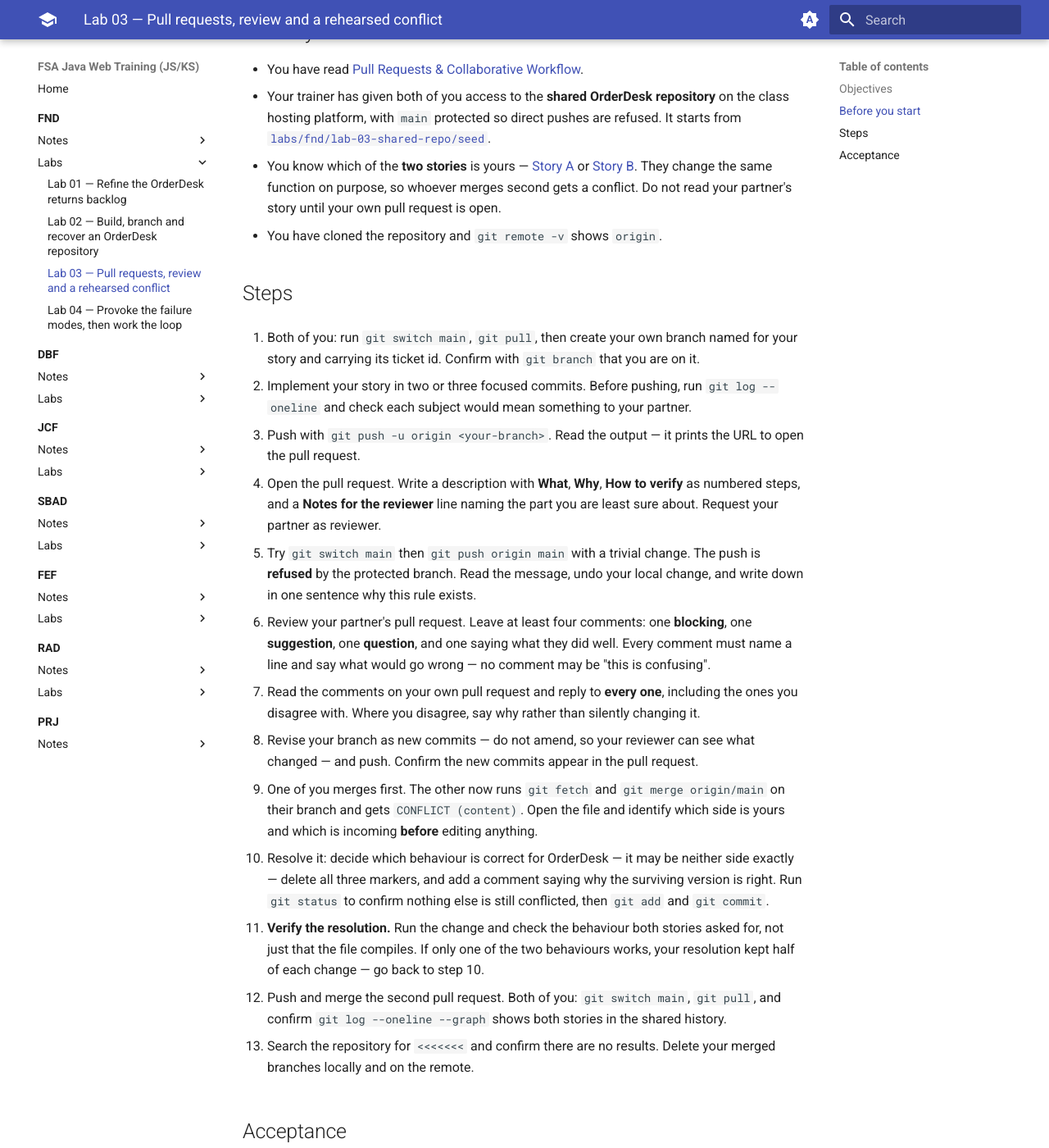
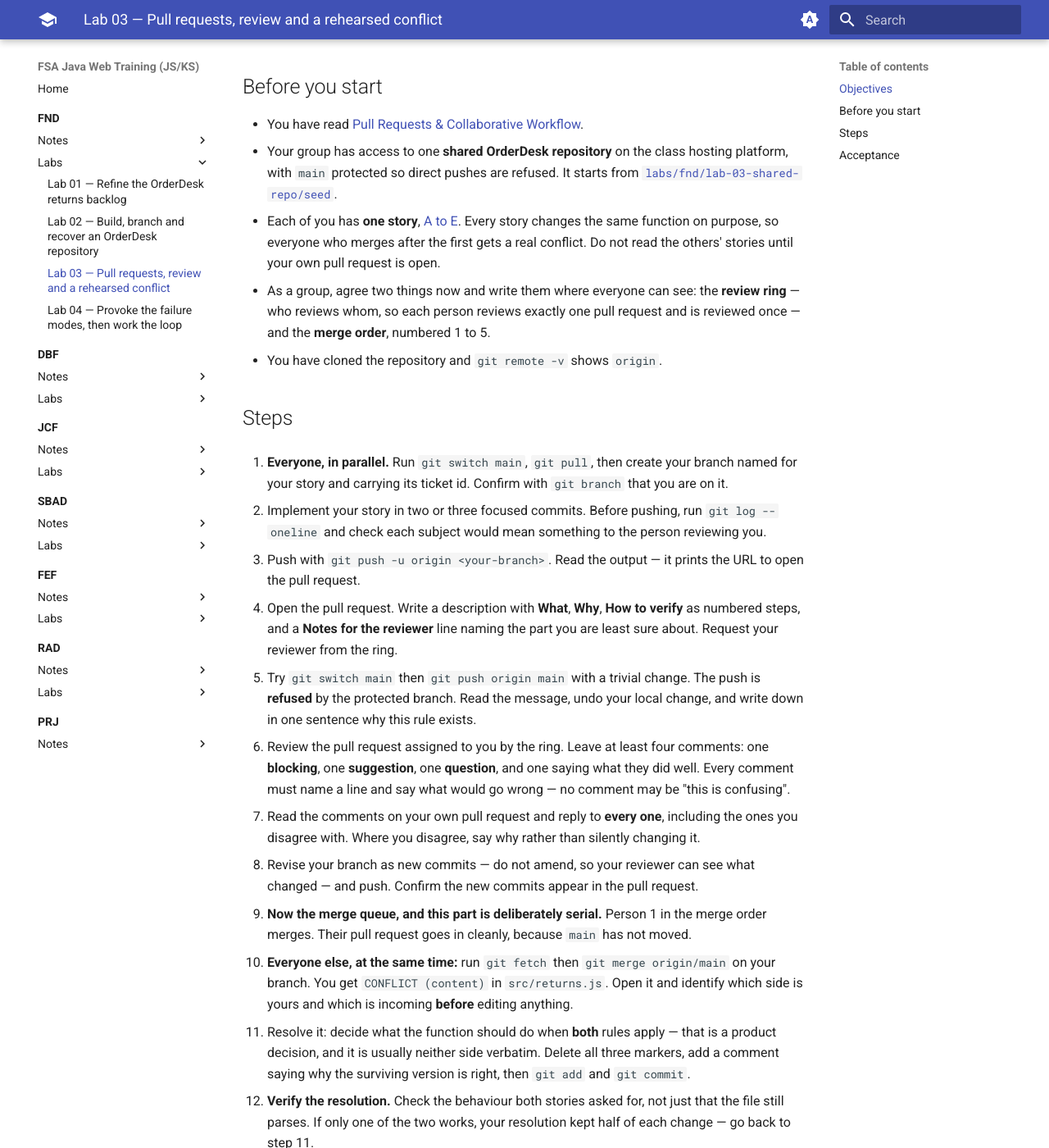
Before and after one commit to phuongbv00/fsa-fr-java-jsks, an MkDocs documentation site: the page built from docs/fnd/lab-03.md, in a window 1280 px wide and 1400 px high, scrolled down 626 px. Shown: the whole window at 82% size. Built offline with MkDocs 1.6.1 and Material for MkDocs 9.7.7, drawn with Linux system fonts in a browser that asks for light colours; some of the changed text lies outside the part shown.

Commit message:
Run the Foundations labs as groups of four or five
Lab 03 was written for pairs; it now uses one shared repository per group with
five colliding stories, a review ring so everyone reviews exactly one pull
request, and an agreed merge order. Everyone after the first merger gets a real
conflict, which is the point.

Labs 01, 02 and 04 name the group size. Lab 02 keeps its hands-on work
individual — you cannot learn 'git add -p' by watching — with the group there
to unblock and to compare histories at three checkpoints. Lab 04 gains a group
comparison step: the same prompt produces a different wrong answer for each
person, which is more useful side by side than alone.

```diff
--- a/docs/fnd/lab-03.md
+++ b/docs/fnd/lab-03.md
@@ -2,8 +2,11 @@
 
 **Duration:** 75 min
 
-You work in pairs for this lab. Both of you author a change and both of you review one, so
-neither of you spends the session only writing or only reading.
+You work in your group of four or five for this lab, against one shared repository. Everyone
+authors a change and everyone reviews one, so nobody spends the session only writing or only
+reading.
+
+Everything up to the merge queue happens **in parallel** — do not wait for each other.
 
 ## Objectives
 
@@ -18,73 +21,89 @@ By the end of this lab you will be able to:
 ## Before you start
 
 - You have read [Pull Requests & Collaborative Workflow](pull-requests-and-conflicts.md).
-- Your trainer has given both of you access to the **shared OrderDesk repository** on the
-  class hosting platform, with `main` protected so direct pushes are refused. It starts from
+- Your group has access to one **shared OrderDesk repository** on the class hosting platform,
+  with `main` protected so direct pushes are refused. It starts from
   [`labs/fnd/lab-03-shared-repo/seed`](https://github.com/phuongbv00/fsa-fr-java-jsks/tree/main/labs/fnd/lab-03-shared-repo/seed).
-- You know which of the **two stories** is yours —
-  [Story A](https://github.com/phuongbv00/fsa-fr-java-jsks/tree/main/labs/fnd/lab-03-shared-repo/stories/story-a.md) or
-  [Story B](https://github.com/phuongbv00/fsa-fr-java-jsks/tree/main/labs/fnd/lab-03-shared-repo/stories/story-b.md). They change the same function on
-  purpose, so whoever merges second gets a conflict. Do not read your partner's story until
-  your own pull request is open.
+- Each of you has **one story**, [A to E](https://github.com/phuongbv00/fsa-fr-java-jsks/tree/main/labs/fnd/lab-03-shared-repo/stories). Every story changes the same function
+  on purpose, so everyone who merges after the first gets a real conflict. Do not read the
+  others' stories until your own pull request is open.
+- As a group, agree two things now and write them where everyone can see: the **review ring**
+  — who reviews whom, so each person reviews exactly one pull request and is reviewed once —
+  and the **merge order**, numbered 1 to 5.
 - You have cloned the repository and `git remote -v` shows `origin`.
 
 ## Steps
 
-1. Both of you: run `git switch main`, `git pull`, then create your own branch named for
-   your story and carrying its ticket id. Confirm with `git branch` that you are on it.
+1. **Everyone, in parallel.** Run `git switch main`, `git pull`, then create your branch
+   named for your story and carrying its ticket id. Confirm with `git branch` that you are on it.
 
 2. Implement your story in two or three focused commits. Before pushing, run
-   `git log --oneline` and check each subject would mean something to your partner.
+   `git log --oneline` and check each subject would mean something to the person reviewing you.
 
-3. Push with `git push -u origin <your-branch>`. Read the output — it prints the URL to
-   open the pull request.
+3. Push with `git push -u origin <your-branch>`. Read the output — it prints the URL to open
+   the pull request.
 
 4. Open the pull request. Write a description with **What**, **Why**, **How to verify** as
-   numbered steps, and a **Notes for the reviewer** line naming the part you are least
-   sure about. Request your partner as reviewer.
+   numbered steps, and a **Notes for the reviewer** line naming the part you are least sure
+   about. Request your reviewer from the ring.
 
 5. Try `git switch main` then `git push origin main` with a trivial change. The push is
    **refused** by the protected branch. Read the message, undo your local change, and write
    down in one sentence why this rule exists.
 
-6. Review your partner's pull request. Leave at least four comments: one **blocking**, one
-   **suggestion**, one **question**, and one saying what they did well. Every comment must
-   name a line and say what would go wrong — no comment may be "this is confusing".
+6. Review the pull request assigned to you by the ring. Leave at least four comments: one
+   **blocking**, one **suggestion**, one **question**, and one saying what they did well. Every
+   comment must name a line and say what would go wrong — no comment may be "this is confusing".
 
-7. Read the comments on your own pull request and reply to **every one**, including the
-   ones you disagree with. Where you disagree, say why rather than silently changing it.
+7. Read the comments on your own pull request and reply to **every one**, including the ones
+   you disagree with. Where you disagree, say why rather than silently changing it.
 
-8. Revise your branch as new commits — do not amend, so your reviewer can see what changed
-   — and push. Confirm the new commits appear in the pull request.
+8. Revise your branch as new commits — do not amend, so your reviewer can see what changed —
+   and push. Confirm the new commits appear in the pull request.
 
-9. One of you merges first. The other now runs `git fetch` and `git merge origin/main` on
-   their branch and gets `CONFLICT (content)`. Open the file and identify which side is
-   yours and which is incoming **before** editing anything.
+9. **Now the merge queue, and this part is deliberately serial.** Person 1 in the merge order
+   merges. Their pull request goes in cleanly, because `main` has not moved.
 
-10. Resolve it: decide which behaviour is correct for OrderDesk — it may be neither side
-    exactly — delete all three markers, and add a comment saying why the surviving version
-    is right. Run `git status` to confirm nothing else is still conflicted, then
-    `git add` and `git commit`.
+10. **Everyone else, at the same time:** run `git fetch` then `git merge origin/main` on your
+    branch. You get `CONFLICT (content)` in `src/returns.js`. Open it and identify which side
+    is yours and which is incoming **before** editing anything.
 
-11. **Verify the resolution.** Run the change and check the behaviour both stories asked
-    for, not just that the file compiles. If only one of the two behaviours works, your
-    resolution kept half of each change — go back to step 10.
+11. Resolve it: decide what the function should do when **both** rules apply — that is a
+    product decision, and it is usually neither side verbatim. Delete all three markers, add a
+    comment saying why the surviving version is right, then `git add` and `git commit`.
 
-12. Push and merge the second pull request. Both of you: `git switch main`, `git pull`, and
-    confirm `git log --oneline --graph` shows both stories in the shared history.
+12. **Verify the resolution.** Check the behaviour both stories asked for, not just that the
+    file still parses. If only one of the two works, your resolution kept half of each change —
+    go back to step 11.
 
-13. Search the repository for `<<<<<<<` and confirm there are no results. Delete your
-      merged branches locally and on the remote.
+13. Push, and let person 2 merge. Persons 3 onward repeat steps 10 to 12 against the new
+    `main`. Each round is smaller than the last, because the guards accumulate in one place.
+
+14. When time is called, the group runs `git switch main`, `git pull`, and
+    `git log --oneline --graph` together. Read the shape out loud: who branched from where,
+    and where each merge landed.
+
+15. Search the repository for `<<<<<<<` and confirm there are no results. Delete your merged
+    branches locally and on the remote.
 
 ## Acceptance
 
-- [ ] Two pull requests were opened, each with What, Why and numbered verification steps.
+- [ ] Every member opened one pull request, each with What, Why and numbered verification steps.
+- [ ] The review ring was followed: each member reviewed exactly one and was reviewed once.
 - [ ] A push to protected `main` was attempted, refused, and you can say why.
 - [ ] You left four or more review comments, each naming a line and a consequence.
 - [ ] One of your comments was explicitly marked as blocking.
 - [ ] Every comment on your own pull request has a reply.
 - [ ] Your revision is visible as additional commits, not an amended history.
-- [ ] A real conflict was resolved, and the resolution carries a comment saying why.
-- [ ] Both stories' behaviours were observed working after the resolution.
+- [ ] At least two members resolved a real conflict, each with a comment saying why.
+- [ ] After each resolution, both affected stories' behaviours were observed working.
 - [ ] No `<<<<<<<` marker exists anywhere in the repository.
-- [ ] `main` contains both stories, and both feature branches are deleted.
+- [ ] The group can describe the shape of `git log --graph` and say what caused each merge.
+
+> **Note.** You may not reach the end of the merge queue in 75 minutes, and that is expected —
+> a queue that gets slower as it lengthens is the thing worth noticing. Stop where the trainer
+> calls time and do step 14 with whatever has landed.
+
+---
+
+Next: [AI-Assisted Development](ai-assisted-development.md).
```
Also changed, not shown: docs/fnd/lab-01.md (+2 -2 lines), docs/fnd/lab-02.md (+8 -2 lines), docs/fnd/lab-04.md (+22 -12 lines), labs/README.md (+5 -1 lines), labs/fnd/lab-03-shared-repo/README.md (+27 -15 lines), labs/fnd/lab-03-shared-repo/stories/story-c.md (added, +25 -0 lines), labs/fnd/lab-03-shared-repo/stories/story-d.md (added, +24 -0 lines), labs/fnd/lab-03-shared-repo/stories/story-e.md (added, +29 -0 lines).
